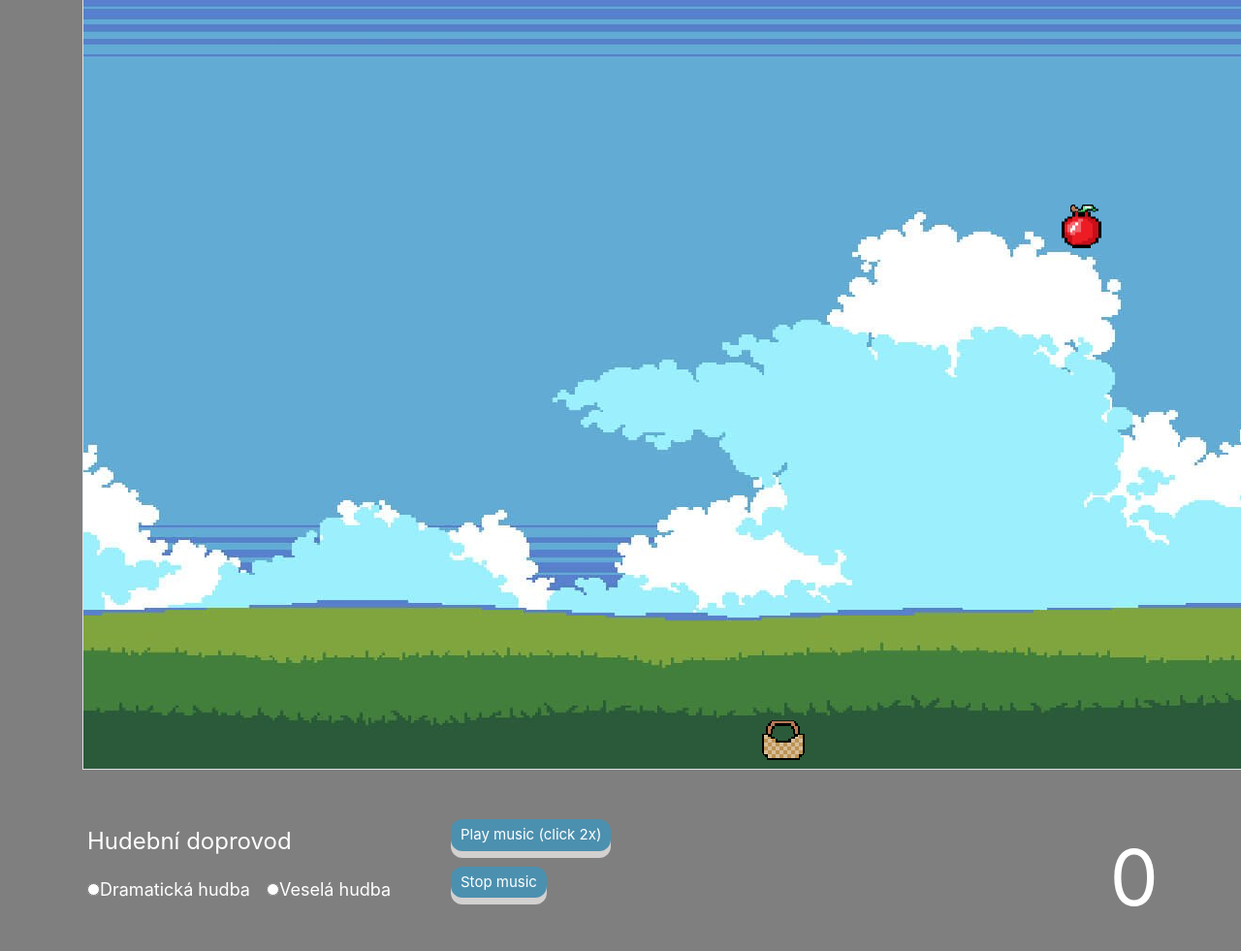
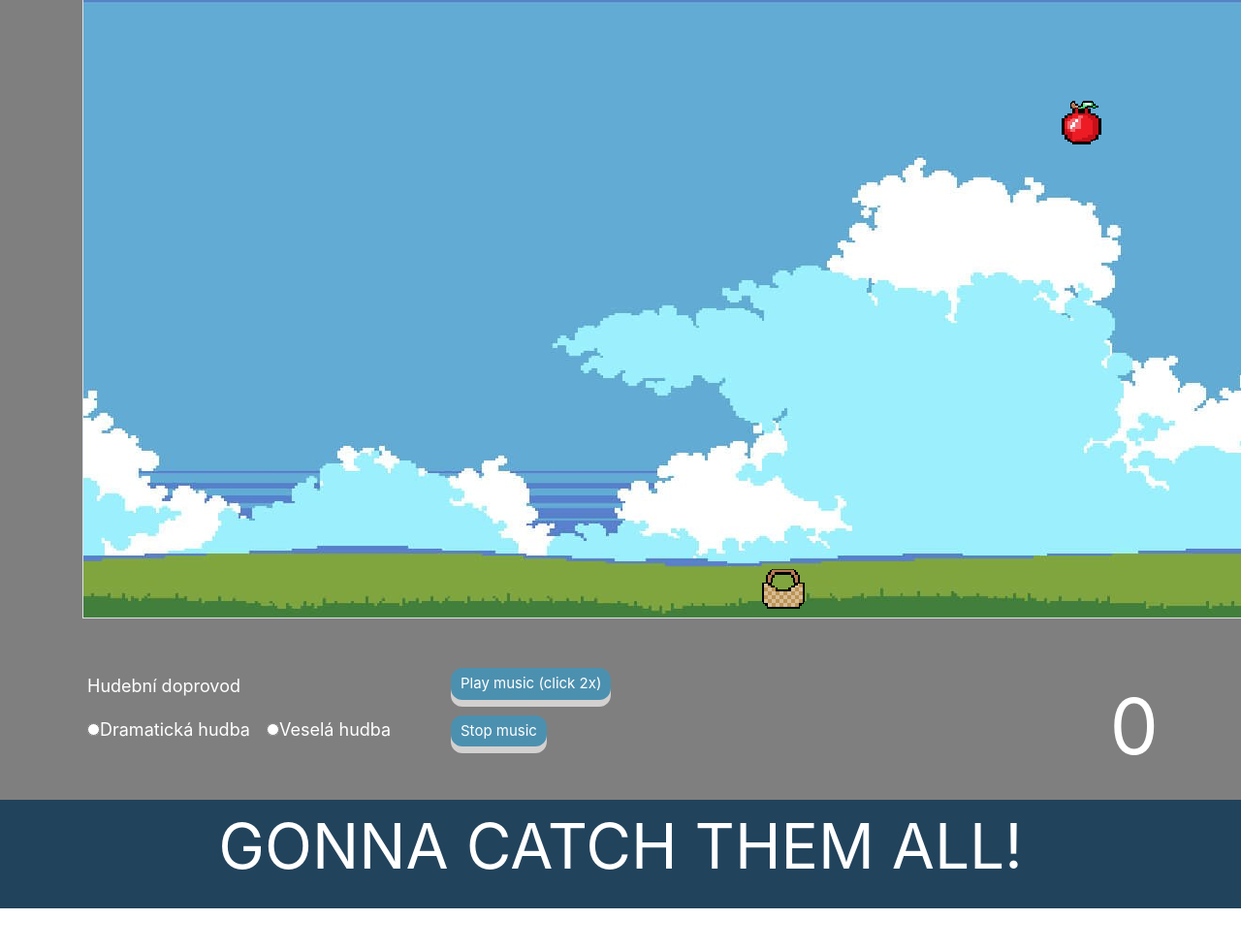
Before and after one commit to it1906/webova_hra, a plain HTML site: page index.html in a window 1280 px wide. Shown: the part 64-1045 px from the top of the page at 97% size. After the commit the page ends 1001 px from the top, so only its background shows below. Drawn offline with nearby package versions, Linux system fonts and the light colour scheme.

Commit message:
zatim finalni verze

```diff
--- a/index.html
+++ b/index.html
@@ -14,19 +14,19 @@
 
 <body>
     <header>
-        <h1>Catch the Apples!</h1>
+        <h1>Pohyb: šipka v pravo a v levo</h1>
     </header>
     <main>
         <div class="container" col-sm-24 >
             <div class="row">
                 <div class="col-sm-12">
-                    <canvas id="platno" width="1400" height="800" class="border"></canvas>
+                    <canvas id="platno" width="1400" height="700" class="border"></canvas>
                     <img id="kosik" src="img/kosik.png"style="visibility: hidden;">
                     <img id="apple" src="img/apple.png"style="visibility: hidden;">
                 </div>
                 <div class="col-sm-4">
-                    <label class="hudebnidoprovod" id="nadpis2">Hudební doprovod</label>
-                    <div class="hudebnidoprovod">
+                    <label id="hudebnidoprovod" id="nadpis2">Hudební doprovod</label>
+                    <div id="hudebnidoprovod2">
                         <div class="form-check form-check-inline">
                             <input name="hudba" id="drama" value="drama" type="radio">Dramatická hudba</label>
                         </div>
@@ -45,6 +45,9 @@
             </div>
         </div>
     </main>
+    <footer>
+        <p>GONNA CATCH THEM ALL!</p>
+    </footer>
     <script src="https://code.jquery.com/jquery-3.3.1.slim.min.js"
         integrity="sha384-q8i/X+965DzO0rT7abK41JStQIAqVgRVzpbzo5smXKp4YfRvH+8abtTE1Pi6jizo"
         crossorigin="anonymous"></script>
--- a/main.js
+++ b/main.js
@@ -6,7 +6,7 @@ let kosik = document.getElementById("kosik");
 let dramatic = new Audio('sound/drama.mp3');
 let miss = new Audio('sound/miss.mp3');
 let funny = new Audio('sound/fun.mp3');
-let jabkoSpeed = 3.5;
+let jabkoSpeed = 3;
 
 class Jabka {
     static FILL_COLOR = "black";
--- a/styly.css
+++ b/styly.css
@@ -3,9 +3,14 @@ header{
     color: white;
     text-align: center;
     font-size: 300%;
+    position: absolute;
 }
 #platno{
     background-image: url("img/pozadi.png");
+    padding-left: 0;
+    padding-right: 0;
+    margin-left: auto;
+    margin-right: auto;
 }
 
 main, body{
@@ -56,10 +61,23 @@ main, body{
     box-shadow: 0 5px #666;
     transform: translateY(4px);
   }
-  .hudebnidoprovod{
+  #hudebnidoprovod{
     padding: 5px 5px;
     font-size: 18px;
+  }
+  #hudebnidoprovod2{
+    padding: 5px 5px;
+    font-size: 18px;
+    position: absolute;
   }
   #nadpis2{
     font-size: 24px;
   }
+  footer{
+    background-color: #22435c;
+    color: white;
+    text-align: center;
+    font-size: 400%;
+    position: absolute;
+    width: 100%;
+  }
```
